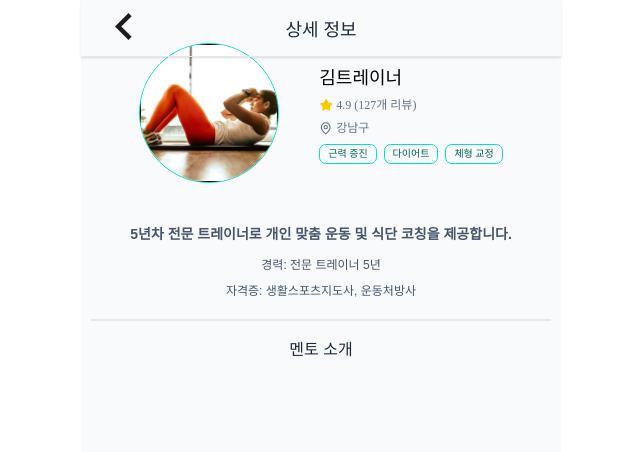
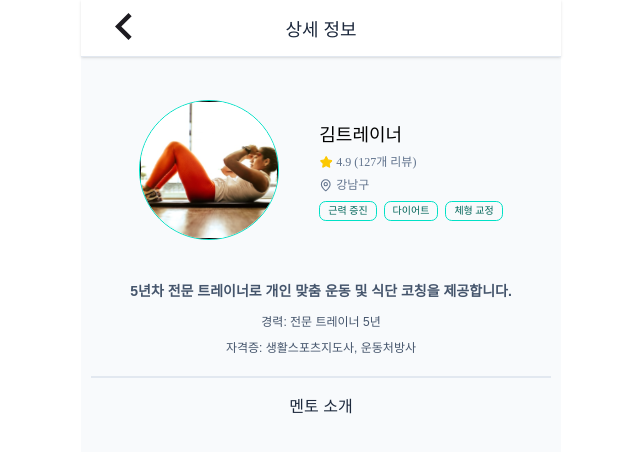
Before and after one commit to woowacourse-teams/2025-Fit-toring, a React app in the folder frontend/: page /detail in a window 1280 px wide. Shown: the top 452 px of the page, without its empty margins (319-959 px from the left). Built offline with nearby package versions, Linux system fonts and the light colour scheme.

Commit message:
style: Header 색상 변경 #33

```diff
--- a/frontend/src/common/components/Header/Header.tsx
+++ b/frontend/src/common/components/Header/Header.tsx
@@ -9,12 +9,13 @@ function Header({ children }: PropsWithChildren) {
 export default Header;
 
 const StyledContainer = styled.header`
-  position: fixed;
+  position: sticky;
+  top: 0;
   width: 48rem;
   height: 5.7rem;
   border-bottom: 1px solid ${({ theme }) => theme.LINE.REGULAR};
 
-  background: rgb(${({ theme }) => theme.BG.LIGHT} / 80%);
+  background: ${({ theme }) => theme.BG.WHITE};
   box-shadow:
     0 1px 3px 0 rgb(0 0 0 / 10%),
     0 1px 2px -1px rgb(0 0 0 / 10%);
--- a/frontend/src/common/styles/theme.ts
+++ b/frontend/src/common/styles/theme.ts
@@ -46,6 +46,7 @@ export const THEME = {
     LIGHT: '#F8FAFC',
     BLACK: '#111111',
     GRAY: '#E1E1E1',
+    WHITE: '#FFFFFF',
   },
   TYPOGRAPHY: {
     H1_B: css`
--- a/frontend/src/pages/home/components/HomeHeader/HomeHeader.tsx
+++ b/frontend/src/pages/home/components/HomeHeader/HomeHeader.tsx
@@ -7,7 +7,6 @@ import { PAGE_URL } from '../../../../common/constants/url';
 
 function HomeHeader() {
   return (
-    <StyledContainer>
     <Header>
       <StyledHeaderWrapper>
         <StyledLogoLink to={PAGE_URL.HOME}>
@@ -16,15 +15,10 @@ function HomeHeader() {
         <StyledTitle>핏토링</StyledTitle>
       </StyledHeaderWrapper>
     </Header>
-    </StyledContainer>
   );
 }
 
 export default HomeHeader;
-
-const StyledContainer = styled.div`
-  margin-bottom: 5.7rem;
-`;
 
 const StyledHeaderWrapper = styled.div`
   display: flex;
```
Lines whose indentation alone changed are shown as unchanged.
